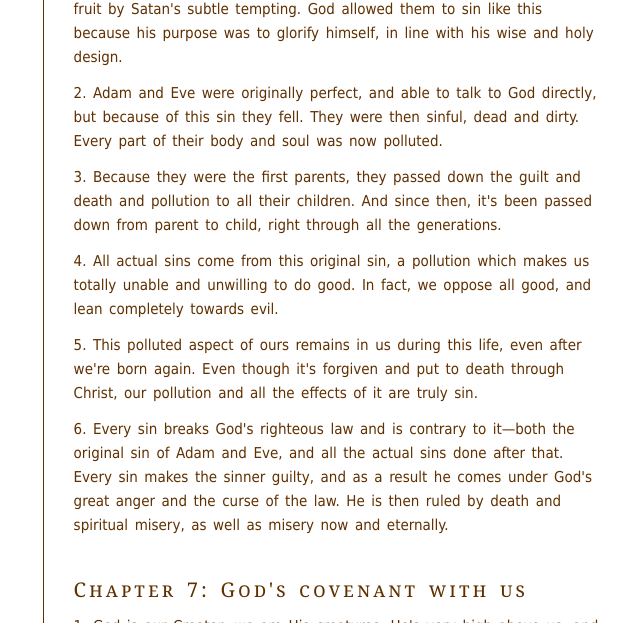
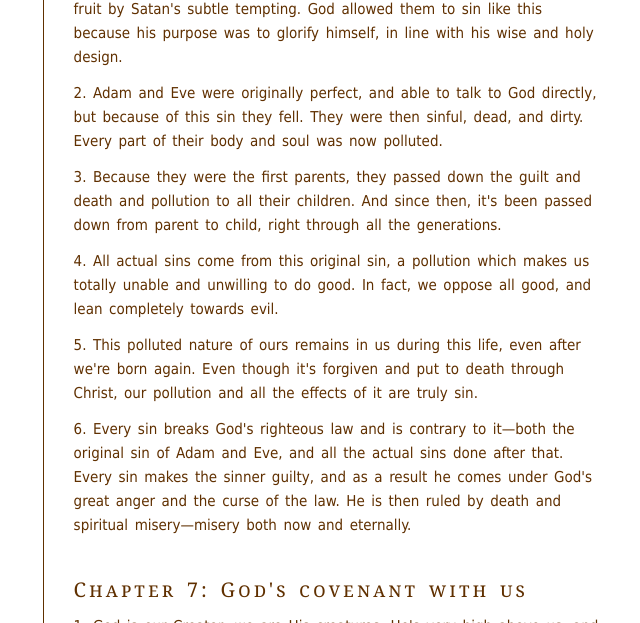
Before and after one commit to benhoyt/benhoyt.github.com, a Jekyll site: the page built from writings-plain-english-westminster.html, in a window 1280 px wide and 900 px high, scrolled down 8503 px. Shown: the part 176-799 px from the top of the window, without its empty margins (391-1031 px from the left). Built offline with Jekyll 4.4.1, drawn with Linux system fonts in a browser that asks for light colours; some of the changed text lies outside the part shown.

```diff
--- a/writings-plain-english-westminster.html
+++ b/writings-plain-english-westminster.html
@@ -215,15 +215,15 @@ permalink: /writings/plain-english-westminster/index.html
 
 <p>1. Adam and Eve, our first parents, were seduced to eat the forbidden fruit by Satan's subtle tempting. God allowed them to sin like this because his purpose was to glorify himself, in line with his wise and holy design.</p>
 
-<p>2. Adam and Eve were originally perfect, and able to talk to God directly, but because of this sin they fell. They were then sinful, dead and dirty. Every part of their body and soul was now polluted.</p>
+<p>2. Adam and Eve were originally perfect, and able to talk to God directly, but because of this sin they fell. They were then sinful, dead, and dirty. Every part of their body and soul was now polluted.</p>
 
 <p>3. Because they were the first parents, they passed down the guilt and death and pollution to all their children. And since then, it's been passed down from parent to child, right through all the generations.</p>
 
 <p>4. All actual sins come from this original sin, a pollution which makes us totally unable and unwilling to do good. In fact, we oppose all good, and lean completely towards evil.</p>
 
-<p>5. This polluted aspect of ours remains in us during this life, even after we're born again. Even though it's forgiven and put to death through Christ, our pollution and all the effects of it are truly sin.</p>
+<p>5. This polluted nature of ours remains in us during this life, even after we're born again. Even though it's forgiven and put to death through Christ, our pollution and all the effects of it are truly sin.</p>
 
-<p>6. Every sin breaks God's righteous law and is contrary to it—both the original sin of Adam and Eve, and all the actual sins done after that. Every sin makes the sinner guilty, and as a result he comes under God's great anger and the curse of the law. He is then ruled by death and spiritual misery, as well as misery now and eternally.</p>
+<p>6. Every sin breaks God's righteous law and is contrary to it—both the original sin of Adam and Eve, and all the actual sins done after that. Every sin makes the sinner guilty, and as a result he comes under God's great anger and the curse of the law. He is then ruled by death and spiritual misery—misery both now and eternally.</p>
 
 
 <h2 id="chapter7">Chapter 7: God's covenant with us</h2>
```
Also changed, not shown: other parts of writings-plain-english-westminster.html (+1 -1 lines).
